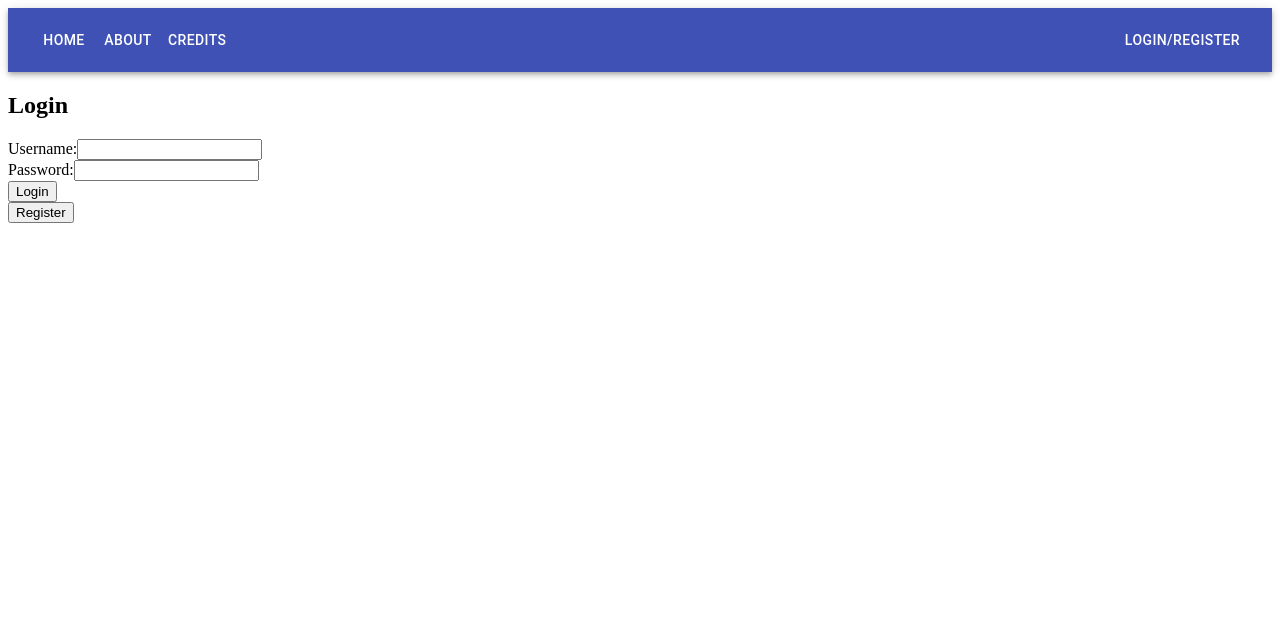
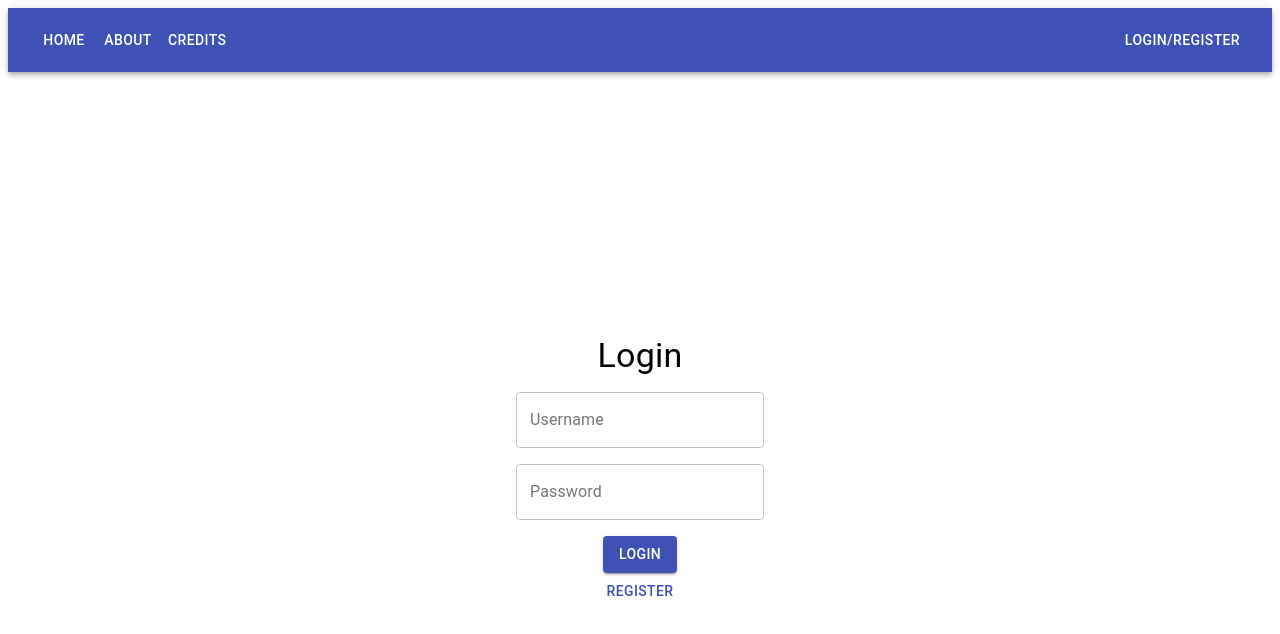
Before and after one commit to sukhmeetbawa/Brain-Stroke-Prediction, a React (Create React App) app in the folder frontend/: page /auth in a window 1280 px wide. Shown: the top 634 px of the page. Built offline with nearby package versions, Linux system fonts and the light colour scheme.

Commit message:
Use material-design for auth

```diff
--- a/frontend/src/App.js
+++ b/frontend/src/App.js
@@ -1,6 +1,6 @@
 import { BrowserRouter as Router, Routes, Route } from "react-router-dom";
 import Prediction from "./pages/Prediction";
-import { Auth } from "./pages/Auth";
+import Auth from "./pages/Auth";
 import { NavBar } from "./components/NavBar";
 import About from "./pages/About";
 import Credits from "./pages/Credits";
--- a/frontend/src/pages/Auth.js
+++ b/frontend/src/pages/Auth.js
@@ -2,39 +2,57 @@ import React, { useState } from "react";
 import axios from "axios";
 import { useCookies } from "react-cookie";
 import { useNavigate } from "react-router-dom";
+import {
+  TextField,
+  Button,
+  Typography,
+  Container,
+  Box,
+  makeStyles,
+} from "@material-ui/core";
+const useStyles = makeStyles((theme) => ({
+  authContainer: {
+    display: "flex",
+    flexDirection: "column",
+    alignItems: "center",
+    justifyContent: "center",
+    minHeight: "100vh",
+  },
+  form: {
+    display: "flex",
+    flexDirection: "column",
+    alignItems: "center",
+    justifyContent: "center",
+    marginTop: theme.spacing(2),
+  },
+  formGroup: {
+    marginBottom: theme.spacing(2),
+  },
+}));
 
+const Auth = () => {
+  const [mode, setMode] = useState("login");
   const API_URL = "http://localhost:3001/auth";
 
-export const Auth = () => {
-  const [mode, setMode] = useState("login");
-
-  const handleModeSwitch = () => {
-    setMode("register");
-  };
-
   return (
-    <div className="auth">
+    <>
       {mode === "login" ? (
         <>
-          <Login />
-          <button onClick={handleModeSwitch}>Register</button>
+          <Login API_URL={API_URL} setMode={setMode} />
         </>
       ) : (
         <>
-          <Register />
-          <button onClick={() => setMode("login")}>Login</button>
+          <Register API_URL={API_URL} setMode={setMode} />
         </>
       )}
-    </div>
+    </>
   );
 };
 
-const Login = () => {
+const Login = ({ API_URL, setMode }) => {
   const [, setCookies] = useCookies(["access_token"]);
-
   const [username, setUsername] = useState("");
   const [password, setPassword] = useState("");
-
   const navigate = useNavigate();
 
   const handleSubmit = async (event) => {
@@ -46,7 +64,7 @@ const Login = () => {
         password,
       });
       setCookies("access_token", result.data.token);
-      window.localStorage.setItem("userID", result.data.userID);
+      localStorage.setItem("userID", result.data.userID);
       navigate("/");
     } catch (error) {
       console.error(error);
@@ -60,32 +78,30 @@ const Login = () => {
       password={password}
       setPassword={setPassword}
       handleSubmit={handleSubmit}
-      // message={message}
       label="Login"
+      toggleLabel="Register"
+      onToggleClick={() => setMode("register")}
     />
   );
 };
 
-const Register = () => {
+const Register = ({ API_URL, setMode }) => {
   const [username, setUsername] = useState("");
   const [password, setPassword] = useState("");
   const [message, setMessage] = useState("");
-  const navigate = useNavigate();
+  // const navigate = useNavigate();
 
   const handleSubmit = async (event) => {
     event.preventDefault();
 
     try {
-      await axios.post(`${API_URL}/register`, {
-        username,
-        password,
-      });
-
+      await axios.post(`${API_URL}/register`, { username, password });
       setMessage("Registration Completed! Now login.");
     } catch (error) {
       console.error(error);
     }
   };
+
   return (
     <Form
       username={username}
@@ -95,6 +111,8 @@ const Register = () => {
       handleSubmit={handleSubmit}
       label="Register"
       message={message}
+      toggleLabel="Login"
+      onToggleClick={() => setMode("login")}
     />
   );
 };
@@ -107,32 +125,54 @@ const Form = ({
   handleSubmit,
   label,
   message,
+  toggleLabel,
+  onToggleClick,
 }) => {
+  const classes = useStyles();
+
   return (
-    <div className="auth-container">
-      <form onSubmit={handleSubmit}>
-        <h2>{label}</h2>
-        <div className="form-group">
-          <label htmlFor="username">Username:</label>
-          <input
-            type="text"
+    <Container maxWidth="xs">
+      <Box className={classes.authContainer}>
+        <Typography component="h2" variant="h4">
+          {label}
+        </Typography>
+        <form onSubmit={handleSubmit} className={classes.form}>
+          <div className={classes.formGroup}>
+            <TextField
               id="username"
+              label="Username"
+              variant="outlined"
               value={username}
-            onChange={(event) => setUsername(event.target.value)}
+              onChange={({ target }) => setUsername(target.value)}
             />
           </div>
-        <div className="form-group">
-          <label htmlFor="password">Password:</label>
-          <input
+          <div className={classes.formGroup}>
+            <TextField
+              id="password"
+              label="Password"
+              variant="outlined"
               type="password"
-            id="password"
               value={password}
-            onChange={(event) => setPassword(event.target.value)}
+              onChange={({ target }) => setPassword(target.value)}
             />
           </div>
-        {message && <div>{message}</div>}
-        <button type="submit">{label}</button>
+          {message && (
+            <Typography color="error" gutterBottom>
+              {message}
+            </Typography>
+          )}
+          <Button type="submit" variant="contained" color="primary">
+            {label}
+          </Button>
+          {toggleLabel && (
+            <Button color="primary" onClick={onToggleClick}>
+              {toggleLabel}
+            </Button>
+          )}
         </form>
-    </div>
+      </Box>
+    </Container>
   );
 };
+
+export default Auth;
```
Lines whose indentation alone changed are shown as unchanged.
